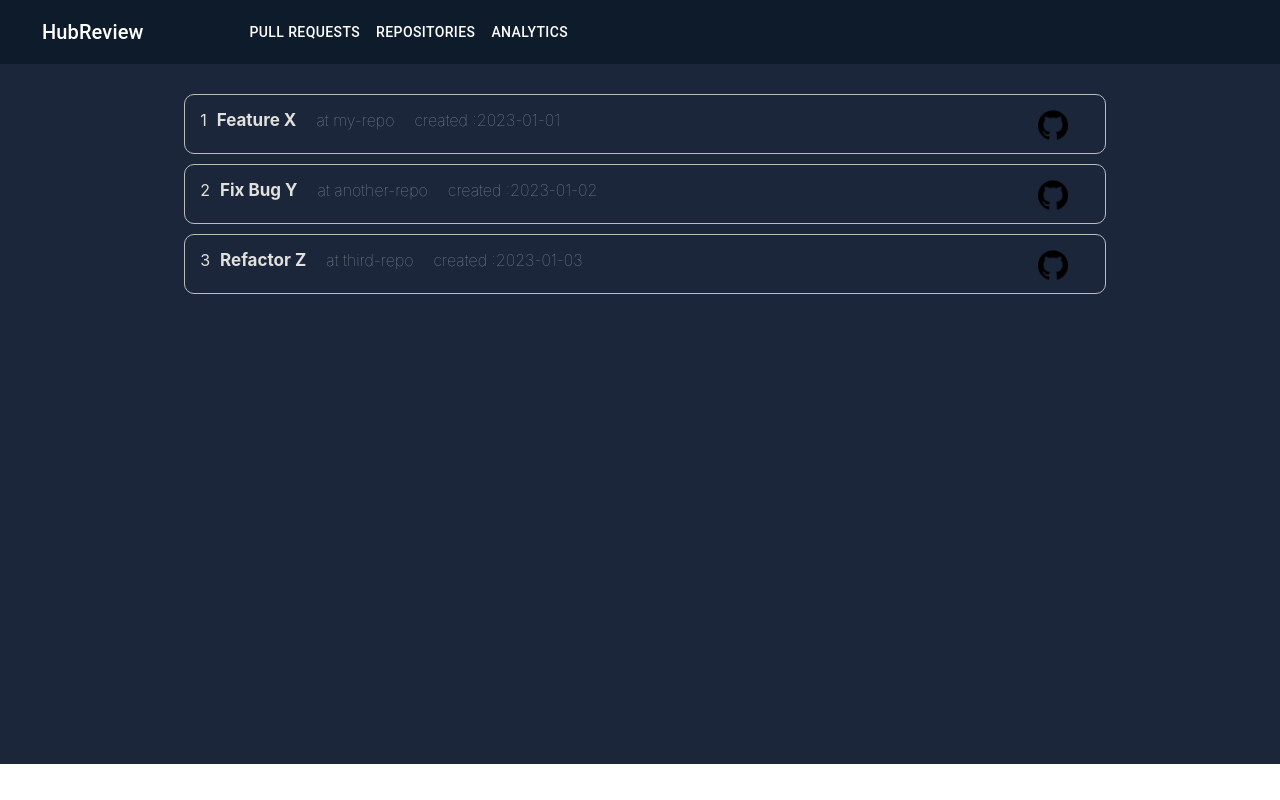
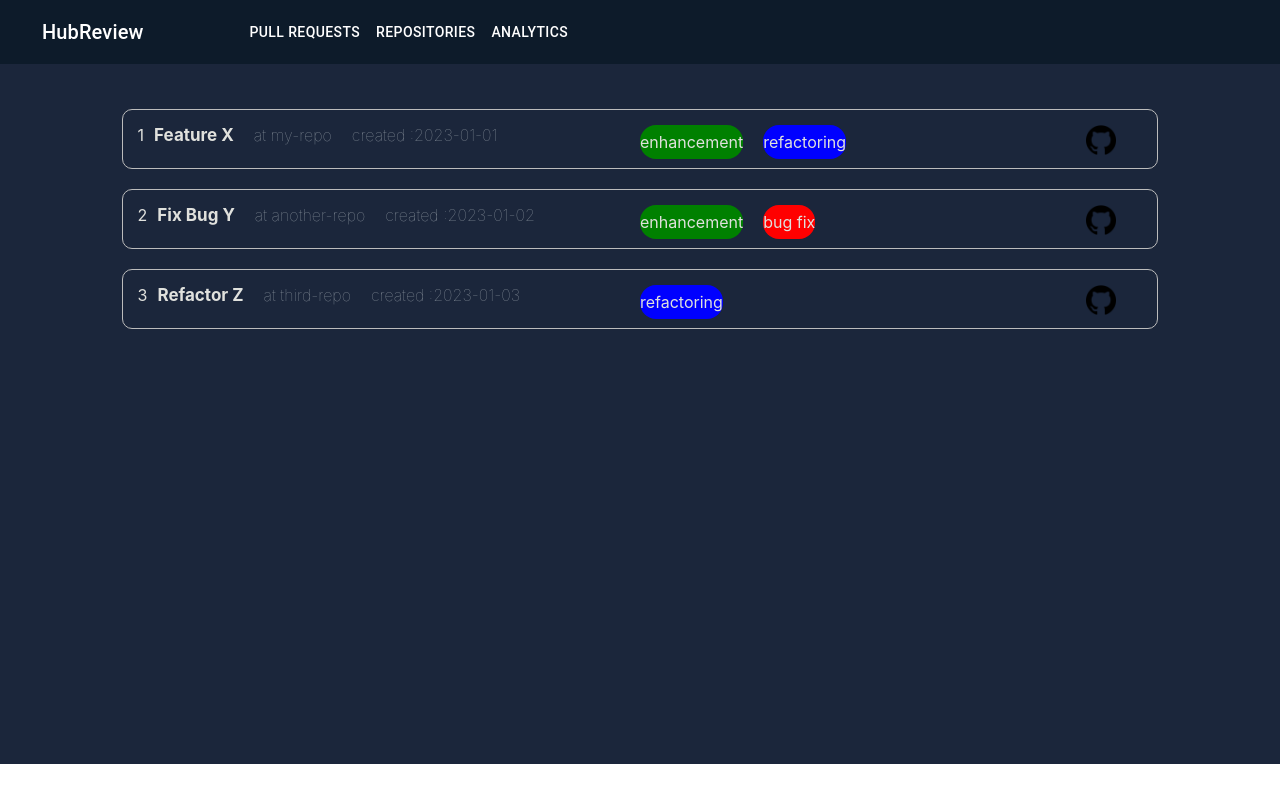
Before and after one commit to hubreviewapp/hubreview, a React (Create React App) app: page / in a window 1280 px wide. Built offline with nearby package versions, Linux system fonts and the light colour scheme.

Commit message:
untrack files contained in the .gitignore file

```diff
--- a/package.json
+++ b/package.json
@@ -7,6 +7,7 @@
     "@emotion/styled": "^11.11.0",
     "@mui/material": "^5.14.19",
     "@mui/styles": "^5.14.19",
+    "@reduxjs/toolkit": "^1.9.7",
     "@testing-library/jest-dom": "^5.17.0",
     "@testing-library/react": "^13.4.0",
     "@testing-library/user-event": "^13.5.0",
@@ -14,8 +15,10 @@
     "@types/node": "^16.18.66",
     "@types/react": "^18.2.40",
     "@types/react-dom": "^18.2.17",
+    "@types/react-redux": "^7.1.31",
     "react": "^18.2.0",
     "react-dom": "^18.2.0",
+    "react-router-dom": "^6.20.1",
     "react-scripts": "5.0.1",
     "typescript": "^4.9.5",
     "web-vitals": "^2.1.4"
--- a/src/pages/List_PR.tsx
+++ b/src/pages/List_PR.tsx
@@ -4,7 +4,8 @@ import TabComponent from "../components/tab";
 import prsData from '../pr_data.json';
 import {Container, Grid} from '@mui/material';
 import github_logo from "../icons/github-logo.png";
-import "./common.css";
+import "../styles/common.css";
+import LabelButton from "../components/LabelButton";
 
 
 const useStyles = makeStyles(() => ({
@@ -31,19 +32,20 @@ const useStyles = makeStyles(() => ({
         padding:"5px",
         display:"flex",
         flexDirection: "column",
-        width:"80%",
+        width:"90%",
 
 
     },
     PR_box_item:{
-        margin:"5px",
+        margin:"auto",
+        marginTop:"20px",
         padding:"15px",
         borderStyle: "solid",
         borderColor:"#BCBCBC",
         borderRadius:"10px",
         borderWidth:"0.5px",
         height:"60px",
-        width:"80%",
+        width:"90%",
         display:"flex",
         '&:hover': {
             borderColor:"rgba(188,188,188,0.69)" ,
@@ -60,6 +62,7 @@ const useStyles = makeStyles(() => ({
 
     gridItem:{
         display:"flex",
+
     }
 
 
@@ -68,7 +71,7 @@ const useStyles = makeStyles(() => ({
 
 const List_PR = () =>{
     const classes = useStyles();
-    const pr_tabs: string[] = ["created", "assigned", "merged"];
+    const pr_tabs: string[]  = ["created", "assigned", "merged"];
     return(
         <div className={classes.root}>
             <Container className={classes.container}>
@@ -76,7 +79,7 @@ const List_PR = () =>{
                     {
                         prsData.map(itm =>
                             <Grid  container className={classes.PR_box_item} >
-                                <Grid  className={classes.gridItem} item xs={8}>
+                                <Grid  className={classes.gridItem} item xs={6}>
                                     {
                                         itm.id
                                     }
@@ -95,18 +98,21 @@ const List_PR = () =>{
                                          { itm.dateCreated}
                                     </div>
                                 </Grid>
-                                <Grid item xs={3}>
+                                <Grid item xs={5} className={classes.gridItem}>
+                                    {
+                                        itm.labels.map(lbl =>
+                                            <LabelButton label={lbl}/>
+                                        )
+                                    }
 
                                 </Grid>
-                                <Grid item xs={1}>
+                                <Grid item xs={1} >
                                     <img className={classes.icon} src={github_logo}/>
                                 </Grid>
                             </Grid>
                         )
                     }
                 </div>
-
-
             </Container>
 
         </div>
--- a/src/pr_data.json
+++ b/src/pr_data.json
@@ -4,20 +4,23 @@
     "prName": "Feature X",
     "repository": "my-repo",
     "author": "John Doe",
-    "dateCreated": "2023-01-01"
+    "dateCreated": "2023-01-01",
+    "labels": ["enhancement", "refactoring"]
   },
   {
     "id": 2,
     "prName": "Fix Bug Y",
     "repository": "another-repo",
     "author": "Jane Smith",
-    "dateCreated": "2023-01-02"
+    "dateCreated": "2023-01-02",
+    "labels": ["enhancement", "bug fix"]
   },
   {
     "id": 3,
     "prName": "Refactor Z",
     "repository": "third-repo",
     "author": "Bob Johnson",
-    "dateCreated": "2023-01-03"
+    "dateCreated": "2023-01-03",
+    "labels": ["refactoring"]
   }
 ]
```
Also changed, not shown: public/robots.txt (deleted), src/styles/common.css (renamed from src/pages/common.css), 1 other file (tests, documents, lock files or other folders).
